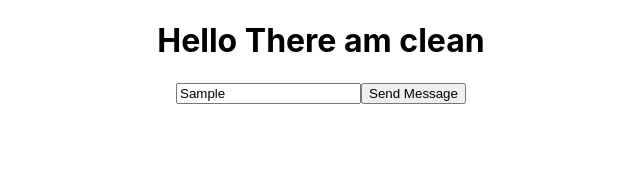
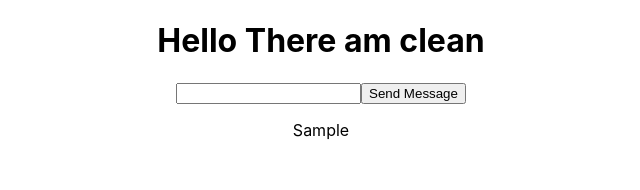
Before and after one commit to lusalaMark/facebook-messanger-clone-js, a React (Create React App) app: page / in a window 1280 px wide. Both pictures are taken after typing "Sample" into the empty fields and a click on the button "Send Message". Shown: the top 190 px of the page, without its empty margins (319-959 px from the left). Built offline with nearby package versions, Linux system fonts and the light colour scheme.

Commit message:
preventing the browser from realoding

```diff
--- a/src/App.js
+++ b/src/App.js
@@ -3,13 +3,29 @@
 
 function App() {
   const [input, setinput] = useState ("");
+  const [messages, setMessages] =useState ([]);
   console.log (input);
+  console.log(messages);
 
+  const sendMessage = (event) =>{
+    // All the logic to send the message goes here
+    event.preventDefault();
+    setMessages ([...messages, input]);
+    setinput('');
+  }
   return (
     <div className="App">
       <h1>Hello There am clean</h1>
+
+      <form>
       <input value = {input} onChange = {event => setinput(event.target.value)}/>
-      <button>Send Message </button>
+      <button type = "submit" onClick = {sendMessage}>Send Message </button>
+      </form>
+{
+      messages.map(message => (
+        <p>{message}</p>
+      ))
+}
     </div>
   );
 }
```
